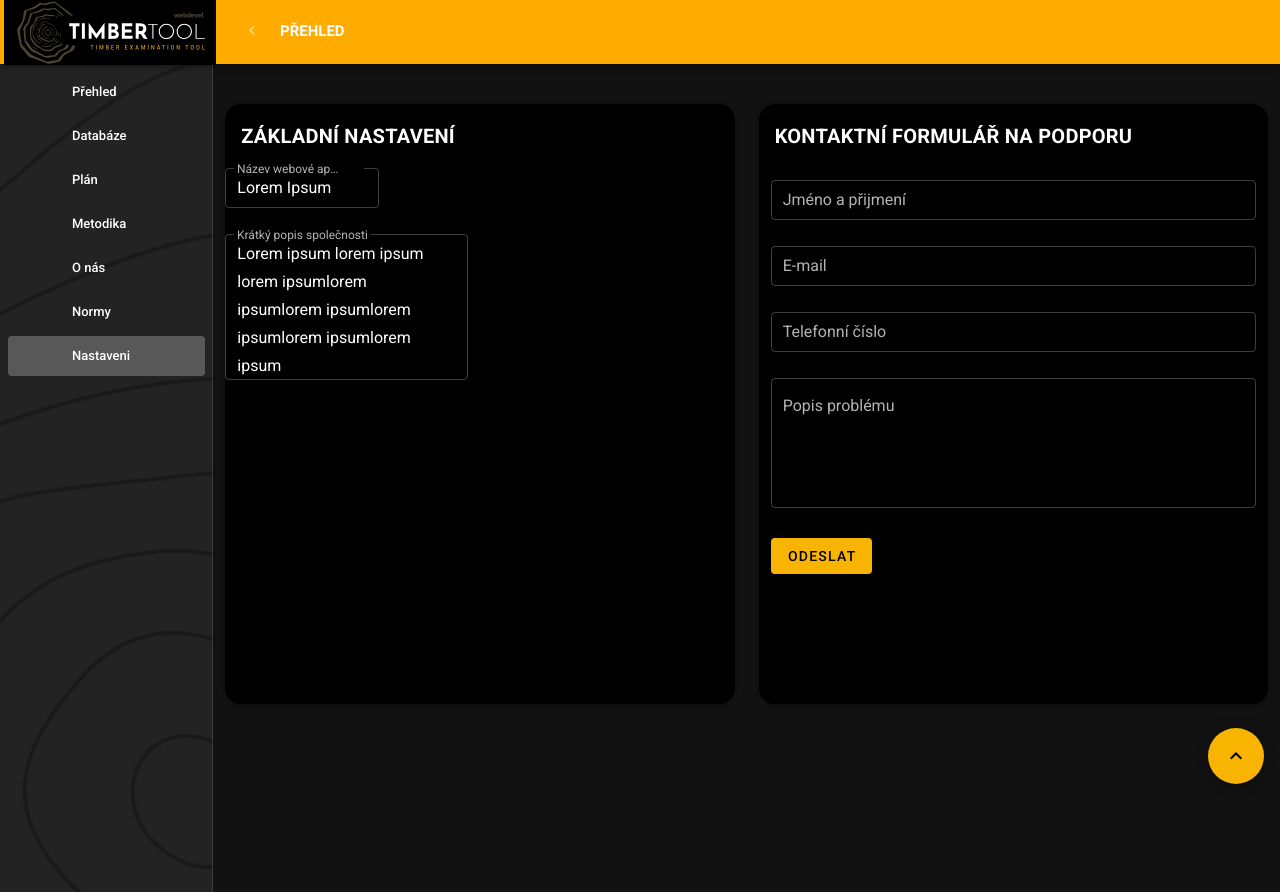
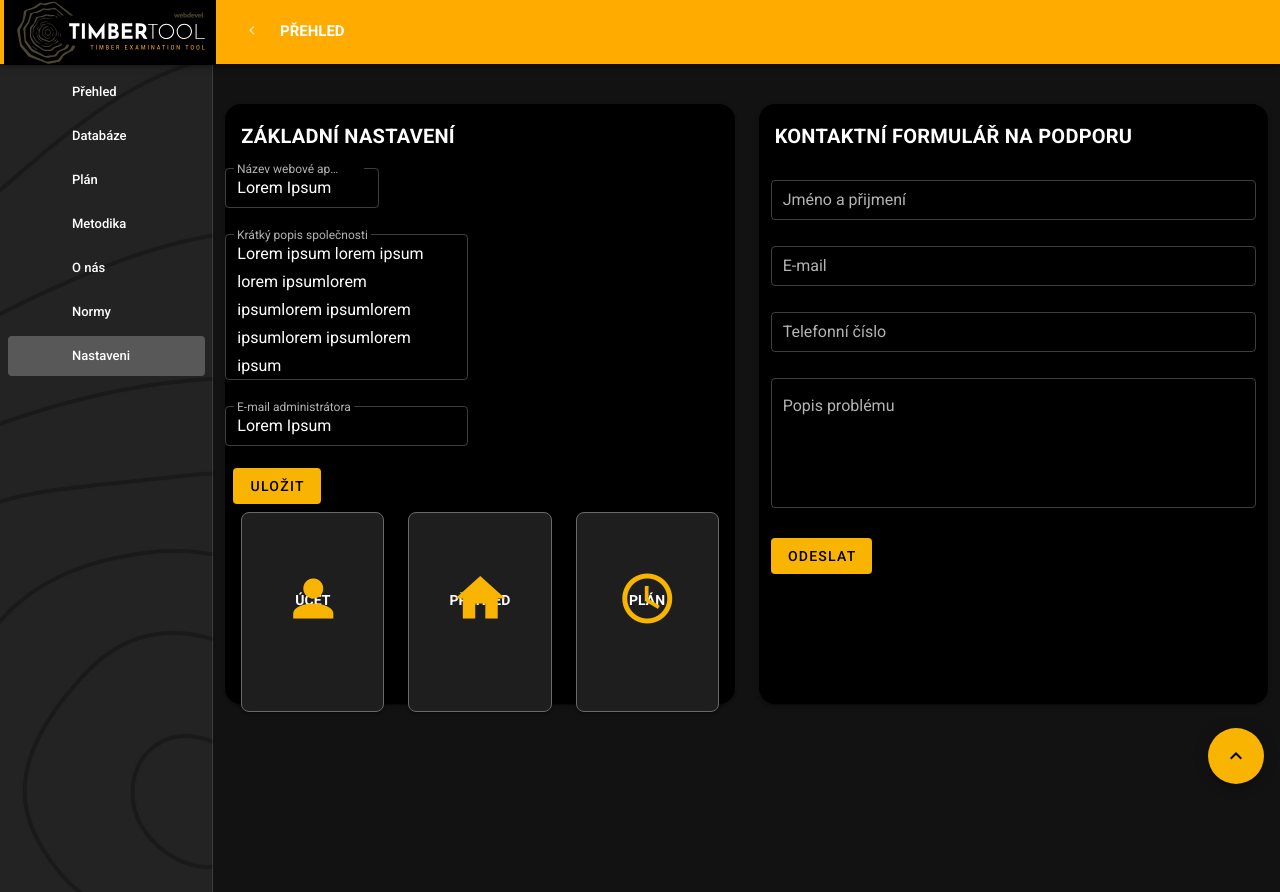
Before and after one commit to Xylofonoda/drevoFE, a Nuxt app: page /admin/nastaveni in a window 1280 px wide. Built offline with nearby package versions, Linux system fonts and the light colour scheme.

Commit message:
+ account page vie / nastaveni finalni updaty pridany link karticky / upraveni duplicates

```diff
--- /dev/null
+++ b/pages/admin/account.vue
@@ -0,0 +1,140 @@
+<template>
+  <v-app>
+    <v-container>
+      <v-row>
+        <v-col cols="12">
+          <v-card
+            height="75vh"
+            class="rounded-xl"
+            color="black"
+          >
+            <v-card-title class="text-xl-subtitle-1 text-uppercase justify-center font-weight-bold">
+              Účet
+            </v-card-title>
+
+              <v-row class="justify-center">
+                <v-col cols="4" class="ml-xl-3 pb-0 mb-0 ">
+                  <v-text-field
+                    outlined
+                    dense
+                    label="Název webové aplikace"
+                    :value="nameVal"
+                    color="white"
+                    clearable
+                  ></v-text-field>
+                </v-col>
+              </v-row>
+              <v-row class="justify-center">
+                <v-col cols="4" class="ml-xl-3 mt-0 pt-0 mb-0 pb-0">
+                  <v-textarea
+                    outlined
+                    dense
+                    :value="descVal"
+                    color="white"
+                    auto-grow
+                    label="Krátký popis společnosti"
+                    clearable
+                  ></v-textarea>
+                </v-col>
+              </v-row>
+              <v-row class="justify-center">
+                <v-col cols="4" class="ml-xl-3 mt-0 pt-0 mb-0 pb-0">
+                  <v-text-field
+                    outlined
+                    dense
+                    readonly
+                    label="E-mail administrátora"
+                    :value="nameVal"
+                    color="white"
+                  ></v-text-field>
+                </v-col>
+              </v-row>
+
+            <v-card-actions class="justify-center">
+              <v-form
+                ref="form"
+                v-model="saved"
+              >
+                <v-btn
+                  color="#F8B400"
+                  class="ml-xl-2 black--text"
+                  @click="save"
+
+                >
+                  Uložit
+                </v-btn>
+                <v-snackbar
+                  v-model="snackbarSave"
+                  color="yellow darken-2"
+                  :timeout="timeout"
+                  class="rounded-lg"
+                  elevation="10"
+                >
+                  <div class="text-center black--text pa-0">
+                    {{ textSave }}
+                  </div>
+                </v-snackbar>
+              </v-form>
+            </v-card-actions>
+
+
+          </v-card>
+        </v-col>
+      </v-row>
+    </v-container>
+  </v-app>
+</template>
+<script>
+export default {
+  name: 'AdminAccount',
+  components: {},
+  layout: 'adminlayout',
+  data: () => ({
+    // snackbar Odeslat
+    snackbar: false,
+    text: 'Vaše připomínka byla zaslána na podporu.',
+    timeout: 2000,
+    valid: true,
+    name: '',
+    // snackbar Uložit
+    snackbarSave:false,
+    textSave:'Úspěšně uloženo',
+    saved:true,
+    // permanent values
+    nameVal: 'Lorem Ipsum',
+    descVal: 'Lorem ipsum lorem ipsum  lorem ipsumlorem ipsumlorem ipsumlorem ipsumlorem ipsumlorem ipsum',
+
+    // validation
+    nameRules: [
+      v => !!v || 'Pole Jména a příjmení nesmí být prázdné',
+    ],
+    email: '',
+    emailRules: [
+      v => !!v || 'Pole e-mailu nesmí být prázdné',
+      v => /^\S+@\S+\.\S+$/.test(v) || "E-mail must be valid"
+    ],
+    textArea: '',
+    textAreaRules: [
+      v => !!v || 'Pole nesmí být prázdné',
+    ],
+    phone: '',
+    phoneRules: [
+      v => !!v || 'Pole nesmí být prázdné',
+      v => /([+]?\d{1,3}[. \s]?)?(\d{9}?)|([+]?\d{1,3} [.\s]?)?(\d{3}?) (\d{3}?) (\d{3}?)/.test(v) || 'Telefonní číslo musí být platné.'
+    ],
+  }),
+  // button methods
+  methods: {
+    validate() {
+      this.$refs.form.validate()
+      this.snackbar = true
+      this.$refs.form.reset()
+    },
+    save() {
+      this.snackbarSave = true
+    },
+  }
+}
+
+
+</script>
--- a/pages/admin/nastaveni.vue
+++ b/pages/admin/nastaveni.vue
@@ -24,7 +24,7 @@
               </v-col>
             </v-row>
             <v-row>
-                <v-col cols="6" class="ml-xl-3 mt-0 pt-0">
+              <v-col cols="6" class="ml-xl-3 mt-0 pt-0 mb-0 pb-0">
                 <v-textarea
                   outlined
                   dense
@@ -36,6 +36,76 @@
                 ></v-textarea>
               </v-col>
             </v-row>
+            <v-row>
+              <v-col cols="6" class="ml-xl-3 mt-0 pt-0 mb-0 pb-0">
+                <v-text-field
+                  outlined
+                  dense
+                  readonly
+                  label="E-mail administrátora"
+                  :value="nameVal"
+                  color="white"
+                ></v-text-field>
+              </v-col>
+            </v-row>
+
+            <v-card-actions>
+              <v-form
+                ref="form"
+                v-model="saved"
+              >
+                <v-btn
+                  color="#F8B400"
+                  class="ml-xl-2 black--text"
+                  @click="save"
+
+                >
+                  Uložit
+                </v-btn>
+                <v-snackbar
+                  v-model="snackbarSave"
+                  color="yellow darken-2"
+                  :timeout="timeout"
+                  class="rounded-lg"
+                  elevation="10"
+                >
+                  <div class="text-center black--text pa-0">
+                    {{ textSave }}
+                  </div>
+                </v-snackbar>
+              </v-form>
+            </v-card-actions>
+            <v-row class="mx-1 mt-xl-3">
+              <v-col
+                v-for="item in items"
+                :key="item.link"
+                xl="4"
+                md="4"
+                sm="12"
+                cols="12"
+              >
+                <v-card
+                  color="gray"
+                  class="rounded-lg"
+                  min-height="200px"
+                  min-width="100px"
+                  style="border: 1px solid #696969"
+                  link
+                  :to="item.link"
+                >
+                  <div class="text-center">
+                    <v-icon style="position:relative; top: 3.5rem;" class="text-h2" color="#F8B400">
+                      {{item.icon}}
+                    </v-icon>
+                    <v-card-text class="mt-xl-10 text-xl-body-1 text-uppercase " style="font-weight: 600;">
+                      {{item.title}}
+                    </v-card-text>
+                  </div>
+                </v-card>
+              </v-col>
+
+            </v-row>
+
           </v-card>
         </v-col>
         <v-col cols="6">
@@ -115,32 +185,44 @@
                     {{ text }}
                   </div>
                 </v-snackbar>
-
-
               </v-form>
             </v-container>
-
           </v-card>
         </v-col>
       </v-row>
-
     </v-container>
   </v-app>
 </template>
 <script>
 export default {
   name: 'AdminSettings',
-  components:{},
+  components: {},
   layout: 'adminlayout',
   data: () => ({
+    // snackbar Odeslat
     snackbar: false,
     text: 'Vaše připomínka byla zaslána na podporu.',
     timeout: 2000,
     valid: true,
     name: '',
+    // snackbar Uložit
+    snackbarSave:false,
+    textSave:'Úspěšně uloženo',
+    saved:true,
+    // permanent values
+    nameVal: 'Lorem Ipsum',
+    descVal: 'Lorem ipsum lorem ipsum  lorem ipsumlorem ipsumlorem ipsumlorem ipsumlorem ipsumlorem ipsum',
+    // link cards
+    items: [
+      { link: '/admin/account', icon:'mdi-account', title:'účet'},
+      { link: '/admin/home', icon:'mdi-home', title:'Přehled'},
+      { link: '/admin/plan', icon:'mdi-clock-outline', title:'Plán' },
+    ],
+
+
+    // validation
     nameRules: [
       v => !!v || 'Pole Jména a příjmení nesmí být prázdné',
-
     ],
     email: '',
     emailRules: [
@@ -156,18 +238,17 @@ export default {
       v => !!v || 'Pole nesmí být prázdné',
       v => /([+]?\d{1,3}[. \s]?)?(\d{9}?)|([+]?\d{1,3} [.\s]?)?(\d{3}?) (\d{3}?) (\d{3}?)/.test(v) || 'Telefonní číslo musí být platné.'
     ],
-    nameVal:'Lorem Ipsum',
-    descVal:'Lorem ipsum lorem ipsum  lorem ipsumlorem ipsumlorem ipsumlorem ipsumlorem ipsumlorem ipsum',
-
-
-    checkbox: false,
   }),
+  // button methods
   methods: {
     validate() {
       this.$refs.form.validate()
       this.snackbar = true
       this.$refs.form.reset()
     },
+    save() {
+      this.snackbarSave = true
+    },
   }
 }
 
--- a/pages/admin/normy.vue
+++ b/pages/admin/normy.vue
@@ -165,45 +165,31 @@ export default {
       ],
       timeline:[
         {
-          time:'4.10 2021',
-          nameTask:'LoremIpsum',
+          time:'2.11 2021',
+          nameTask:'LoremeIpsum',
           taskDesc:'Lorem Ipsum'
         },
         {
-          time:'4.10 2021',
-          nameTask:'LoremIpsum',
-          taskDesc:'Lorem Ipsum'
+          time:'3.11 2021',
+          nameTask:'LoremeeIpsum',
+          taskDesc:'Lorems Ipsum'
         },
         {
-          time:'4.10 2021',
-          nameTask:'LoremIpsum',
-          taskDesc:'Lorem Ipsum'
+          time:'4.11 2021',
+          nameTask:'LoremasIpsum',
+          taskDesc:'Loremd Ipsum'
         },
         {
-          time:'4.10 2021',
-          nameTask:'LoremIpsum',
-          taskDesc:'Lorem Ipsum'
+          time:'5.11 2021',
+          nameTask:'LoremssIpsum',
+          taskDesc:'Lorem4 Ipsum'
         },
         {
-          time:'4.10 2021',
-          nameTask:'LoremIpsum',
-          taskDesc:'Lorem Ipsum'
+          time:'6.11 2021',
+          nameTask:'LoremasasdIpsum',
+          taskDesc:'Loreaasdm Ipsum'
         },
-        {
-          time:'4.10 2021',
-          nameTask:'LoremIpsum',
-          taskDesc:'Lorem Ipsum'
-        },
-        {
-          time:'4.10 2021',
-          nameTask:'LoremIpsum',
-          taskDesc:'Lorem Ipsum'
-        },
-        {
-          time:'4.10 2021',
-          nameTask:'LoremIpsum',
-          taskDesc:'Lorem Ipsum'
-        },
+
       ]
     }
   },
```
Lines whose indentation alone changed are shown as unchanged.
